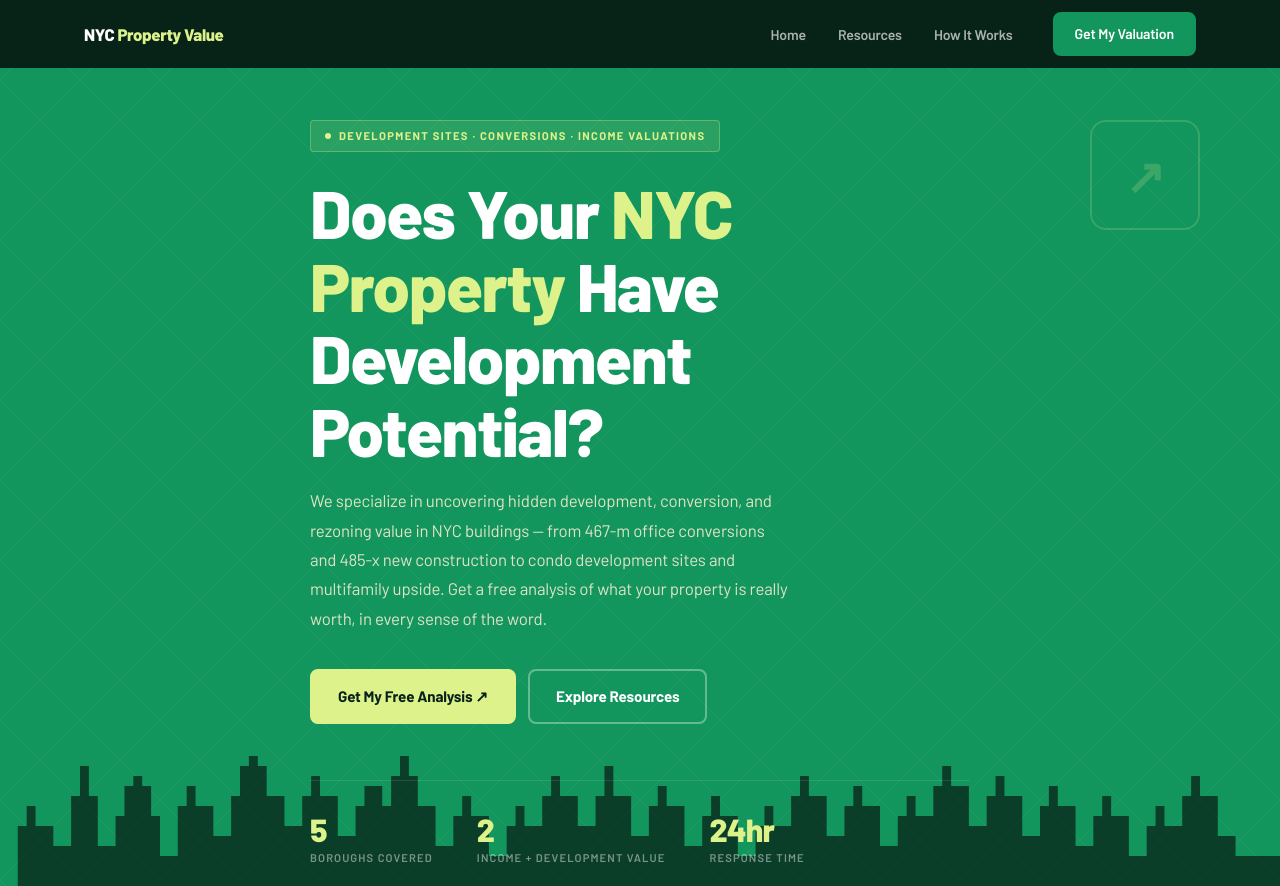
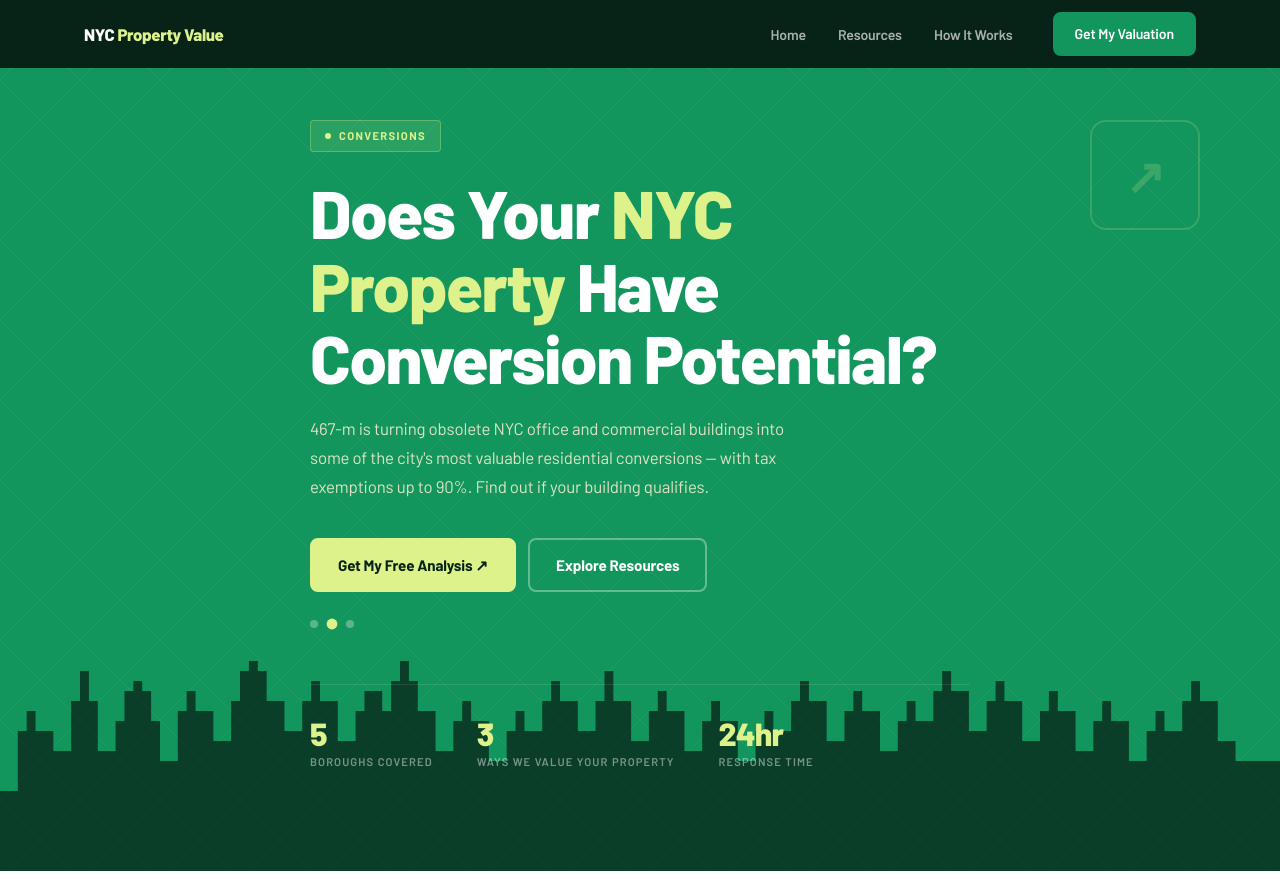
Before and after one commit to jcurly96/property-value-nyc, a website: page index.html in a window 1280 px wide. Shown: the top 886 px of the page. Drawn offline with Linux system fonts and the light colour scheme; files whose address does not match are found by name.

Commit message:
Turn homepage hero into a rotating carousel: Development, Conversion, Income
Hero badge, headline, and subtext now cycle every 6 seconds between
three framings: "Does Your NYC Property Have Development Potential?",
"...Conversion Potential?", and "What's the Value of My NYC Property
Based on Its Income?" -- each with matching supporting copy. Adds dot
navigation (click to jump, resets the auto-rotate timer), pauses on
hover, and skips auto-rotate entirely for prefers-reduced-motion.
Updates the middle hero stat to "3 -- Ways We Value Your Property" to
match the three-slide framing.

```diff
--- a/css/styles.css
+++ b/css/styles.css
@@ -324,6 +324,39 @@ img { max-width: 100%; display: block; }
 }
 
 .hero-actions { display: flex; gap: 12px; flex-wrap: wrap; }
+
+.hero-badge, #hero-headline, #hero-subtext {
+  transition: opacity .35s ease;
+}
+.hero-content.is-transitioning .hero-badge,
+.hero-content.is-transitioning #hero-headline,
+.hero-content.is-transitioning #hero-subtext {
+  opacity: 0;
+}
+
+.hero-dots {
+  display: flex;
+  gap: 10px;
+  margin-top: 28px;
+}
+
+.hero-dot {
+  width: 8px;
+  height: 8px;
+  border-radius: 50%;
+  background: rgba(255,255,255,.3);
+  border: none;
+  padding: 0;
+  cursor: pointer;
+  transition: background .2s, transform .2s;
+}
+
+.hero-dot:hover { background: rgba(255,255,255,.55); }
+
+.hero-dot.active {
+  background: var(--lime);
+  transform: scale(1.35);
+}
 
 .hero-stats {
   display: flex;
--- a/index.html
+++ b/index.html
@@ -75,12 +75,17 @@
   <div class="hero-arrow-deco">↗</div>
   <div class="container">
     <div class="hero-content">
-      <div class="hero-badge">Development Sites · Conversions · Income Valuations</div>
-      <h1>Does Your <em>NYC Property</em> Have Development Potential?</h1>
-      <p>We specialize in uncovering hidden development, conversion, and rezoning value in NYC buildings — from 467-m office conversions and 485-x new construction to condo development sites and multifamily upside. Get a free analysis of what your property is really worth, in every sense of the word.</p>
+      <div class="hero-badge" id="hero-badge">Development Sites</div>
+      <h1 id="hero-headline">Does Your <em>NYC Property</em> Have Development Potential?</h1>
+      <p id="hero-subtext">We specialize in uncovering hidden development value in NYC buildings — from unused FAR and rezoning upside to condo development sites and multifamily land value. Get a free analysis of what your property could be worth as a development site.</p>
       <div class="hero-actions">
         <a href="#valuation" class="btn btn-primary">Get My Free Analysis ↗</a>
         <a href="/articles" class="btn btn-outline">Explore Resources</a>
+      </div>
+      <div class="hero-dots" role="tablist" aria-label="Property analysis type">
+        <button type="button" class="hero-dot active" data-slide="0" aria-label="Development Sites" aria-selected="true"></button>
+        <button type="button" class="hero-dot" data-slide="1" aria-label="Conversions" aria-selected="false"></button>
+        <button type="button" class="hero-dot" data-slide="2" aria-label="Income Valuations" aria-selected="false"></button>
       </div>
       <div class="hero-stats">
         <div>
@@ -88,8 +93,8 @@
           <div class="hero-stat-label">Boroughs Covered</div>
         </div>
         <div>
-          <div class="hero-stat-value">2</div>
-          <div class="hero-stat-label">Income + Development Value</div>
+          <div class="hero-stat-value">3</div>
+          <div class="hero-stat-label">Ways We Value Your Property</div>
         </div>
         <div>
           <div class="hero-stat-value">24hr</div>
--- a/js/script.js
+++ b/js/script.js
@@ -39,6 +39,83 @@ if (hamburger && mobileMenu) {
     });
   });
 }
+
+// ── Hero headline carousel ────────────────────────────────────
+(function initHeroCarousel() {
+  const badge = document.getElementById('hero-badge');
+  const headline = document.getElementById('hero-headline');
+  const subtext = document.getElementById('hero-subtext');
+  const content = document.querySelector('.hero-content');
+  const dots = document.querySelectorAll('.hero-dot');
+  if (!badge || !headline || !subtext || !content || !dots.length) return;
+
+  const slides = [
+    {
+      badge: 'Development Sites',
+      headline: 'Does Your <em>NYC Property</em> Have Development Potential?',
+      subtext: "We specialize in uncovering hidden development value in NYC buildings — from unused FAR and rezoning upside to condo development sites and multifamily land value. Get a free analysis of what your property could be worth as a development site."
+    },
+    {
+      badge: 'Conversions',
+      headline: 'Does Your <em>NYC Property</em> Have Conversion Potential?',
+      subtext: "467-m is turning obsolete NYC office and commercial buildings into some of the city's most valuable residential conversions — with tax exemptions up to 90%. Find out if your building qualifies."
+    },
+    {
+      badge: 'Income Valuations',
+      headline: "What's the Value of My <em>NYC Property</em> Based on Its Income?",
+      subtext: "Get a professional, cap-rate-based valuation of your commercial, multi-family, or mixed-use building — using actual NOI and current market comparables across all five boroughs."
+    }
+  ];
+
+  let current = 0;
+  let timer = null;
+  const AUTO_MS = 6000;
+  const TRANSITION_MS = 350;
+  const prefersReducedMotion = window.matchMedia('(prefers-reduced-motion: reduce)').matches;
+
+  function render(index) {
+    const s = slides[index];
+    badge.textContent = s.badge;
+    headline.innerHTML = s.headline;
+    subtext.textContent = s.subtext;
+    dots.forEach((d, i) => {
+      const active = i === index;
+      d.classList.toggle('active', active);
+      d.setAttribute('aria-selected', active ? 'true' : 'false');
+    });
+  }
+
+  function goTo(index) {
+    if (index === current) return;
+    content.classList.add('is-transitioning');
+    setTimeout(() => {
+      current = index;
+      render(current);
+      content.classList.remove('is-transitioning');
+    }, TRANSITION_MS);
+  }
+
+  function next() { goTo((current + 1) % slides.length); }
+
+  function stopAuto() { if (timer) clearInterval(timer); }
+  function startAuto() {
+    if (prefersReducedMotion) return;
+    stopAuto();
+    timer = setInterval(next, AUTO_MS);
+  }
+
+  dots.forEach(d => {
+    d.addEventListener('click', () => {
+      goTo(parseInt(d.dataset.slide, 10));
+      startAuto();
+    });
+  });
+
+  content.addEventListener('mouseenter', stopAuto);
+  content.addEventListener('mouseleave', startAuto);
+
+  startAuto();
+})();
 
 // ── Multi-step Valuation Form ────────────────────────────────
 (function initValuationForm() {
```
